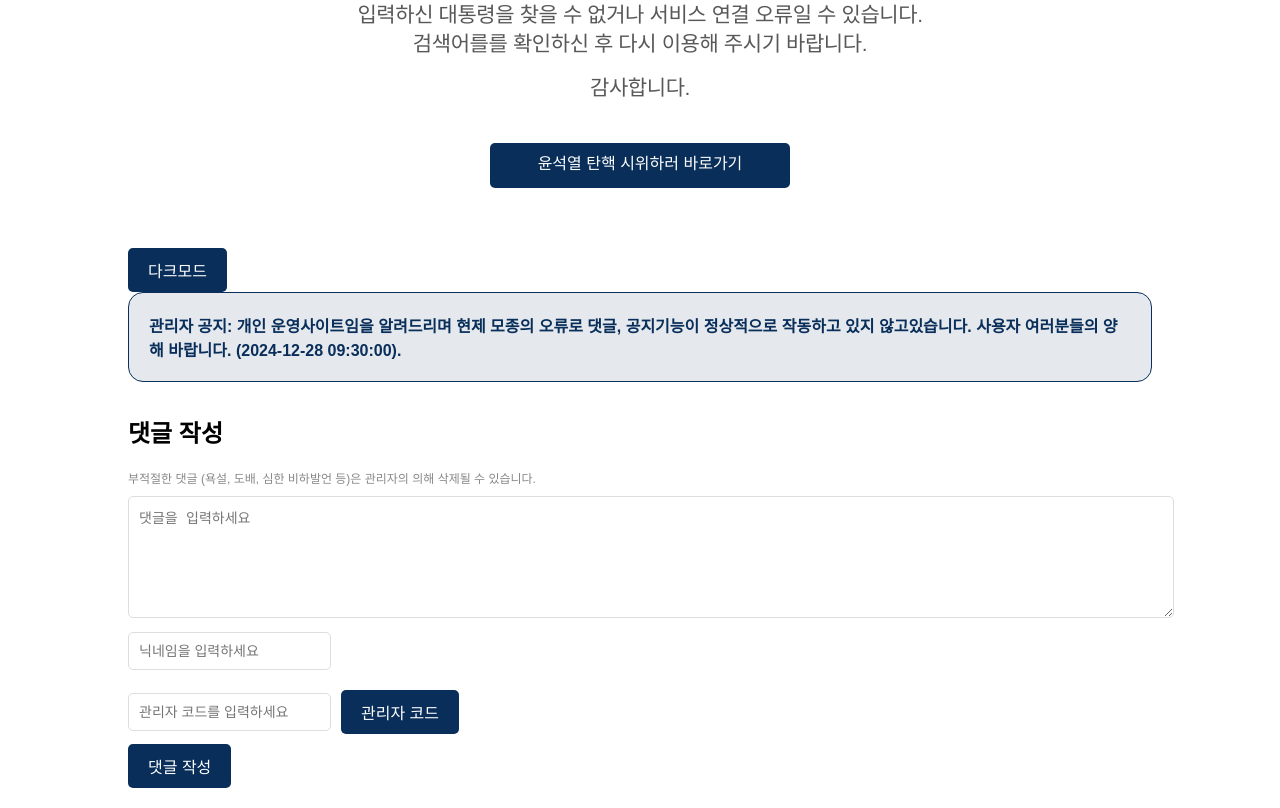
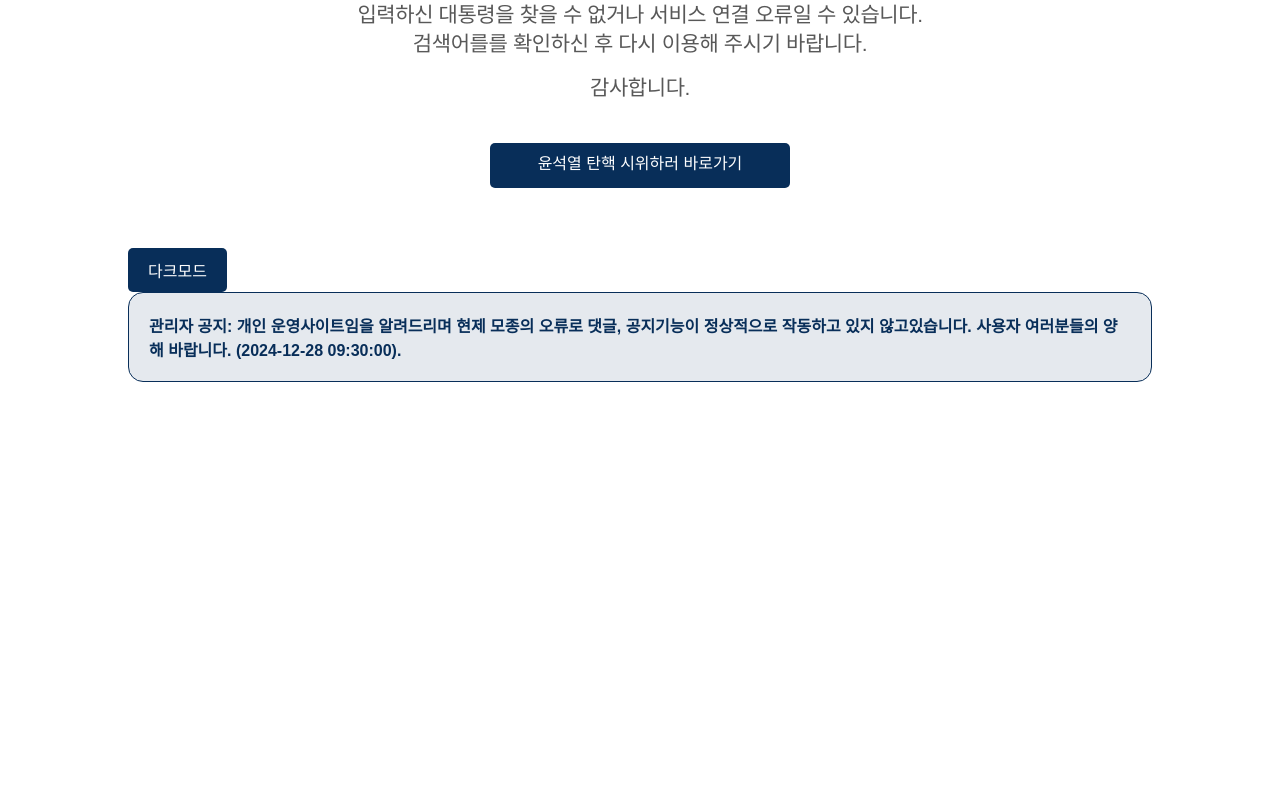
Before and after one commit to kimKIIK/XKSGOR, a plain HTML site: page index.html in a window 1280 px wide. Shown: the part 332-1140 px from the top of the page. After the commit the page ends 800 px from the top, so only its background shows below. Drawn offline with Linux system fonts and the light colour scheme; no server answers.

Commit message:
Update index.html

```diff
--- a/index.html
+++ b/index.html
@@ -187,18 +187,6 @@
         <textarea id="announcementInput" placeholder="공지 내용을 작성하세요"></textarea>
         <button class="submit-btn" onclick="updateAnnouncementToServer()">공지 등록</button>
     </div>
-
-    <h4>댓글 작성</h4>
-    <p style="font-size: 12px; color: #888;">부적절한 댓글 (욕설, 도배, 심한 비하발언 등)은 관리자의 의해 삭제될 수 있습니다.</p>
-    <textarea id="commentInput" placeholder="댓글을 입력하세요"></textarea>
-    <input id="nicknameInput" type="text" placeholder="닉네임을 입력하세요">
-    <div style="display: flex; align-items: center; gap: 10px; margin-top: 10px;">
-        <input id="adminCodeInput" type="password" placeholder="관리자 코드를 입력하세요" style="padding: 10px; font-size: 14px; border: 1px solid #ddd; border-radius: 5px;">
-        <button class="submit-btn" onclick="verifyAdminCode()">관리자 코드</button>
-    </div>
-    <button class="submit-btn" onclick="saveCommentToServer()" style="margin-top: 10px;">댓글 작성</button>
-
-    <div id="comments" style="margin-top: 20px;"></div>
 </div>
 
 <script>
```
